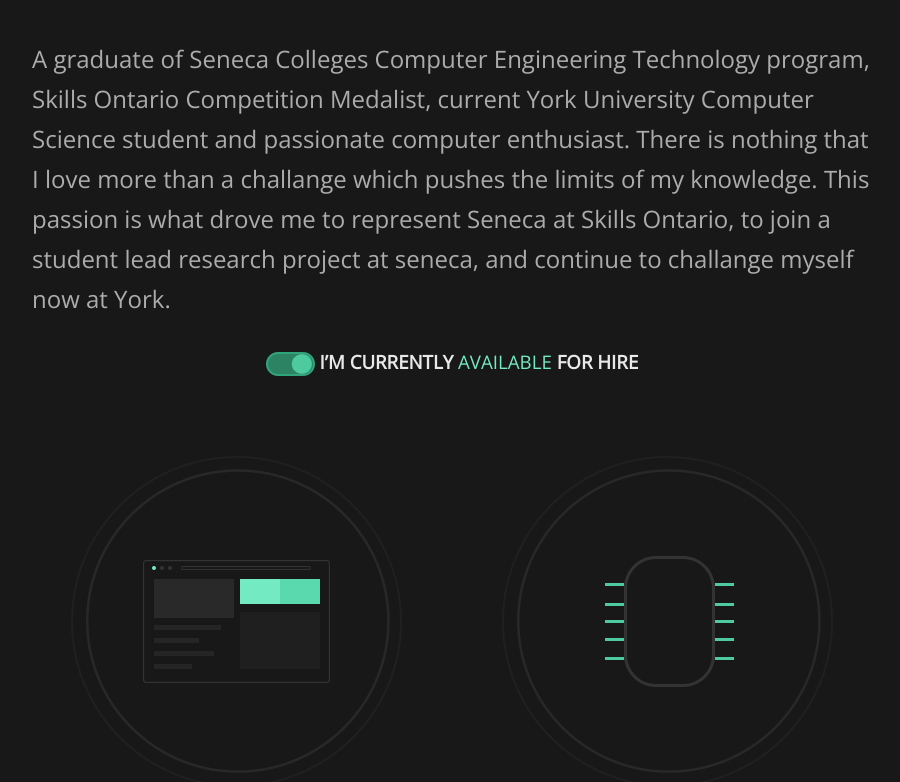
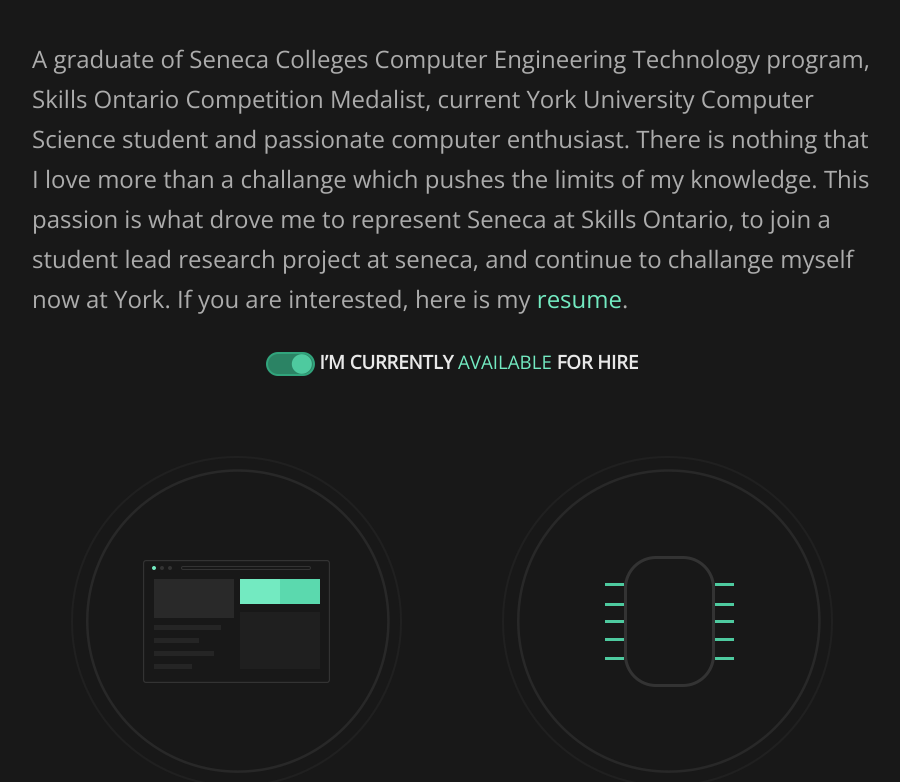
Before and after one commit to mcmahonliam837/portfolioSite, a React (Create React App) app: page / in a window 1280 px wide. Shown: the part 914-1696 px from the top of the page, without its empty margins (188-1088 px from the left). Built offline with nearby package versions, Linux system fonts and the light colour scheme.

Commit message:
added resume link

```diff
--- a/src/About/About.js
+++ b/src/About/About.js
@@ -11,7 +11,7 @@
       <div>
         <h1 className="title">&#x25A0;&thinsp;&thinsp;Hi there, I’m Liam!</h1>
         <p>
-          A graduate of Seneca Colleges Computer Engineering Technology program, Skills Ontario Competition Medalist, current York University Computer Science student and passionate computer enthusiast. There is nothing that I love more than a challange which pushes the limits of my knowledge. This passion is what drove me to represent Seneca at Skills Ontario, to join a student lead research project at seneca, and continue to challange myself now at York.
+          A graduate of Seneca Colleges Computer Engineering Technology program, Skills Ontario Competition Medalist, current York University Computer Science student and passionate computer enthusiast. There is nothing that I love more than a challange which pushes the limits of my knowledge. This passion is what drove me to represent Seneca at Skills Ontario, to join a student lead research project at seneca, and continue to challange myself now at York. If you are interested, here is my <a href='Resume.pdf'  target="_blank" rel="noopener noreferrer"><span className='highlight'>resume</span></a>.
         </p>
       </div>
 
```
Also changed, not shown: 1 other file (tests, documents, lock files or other folders).
